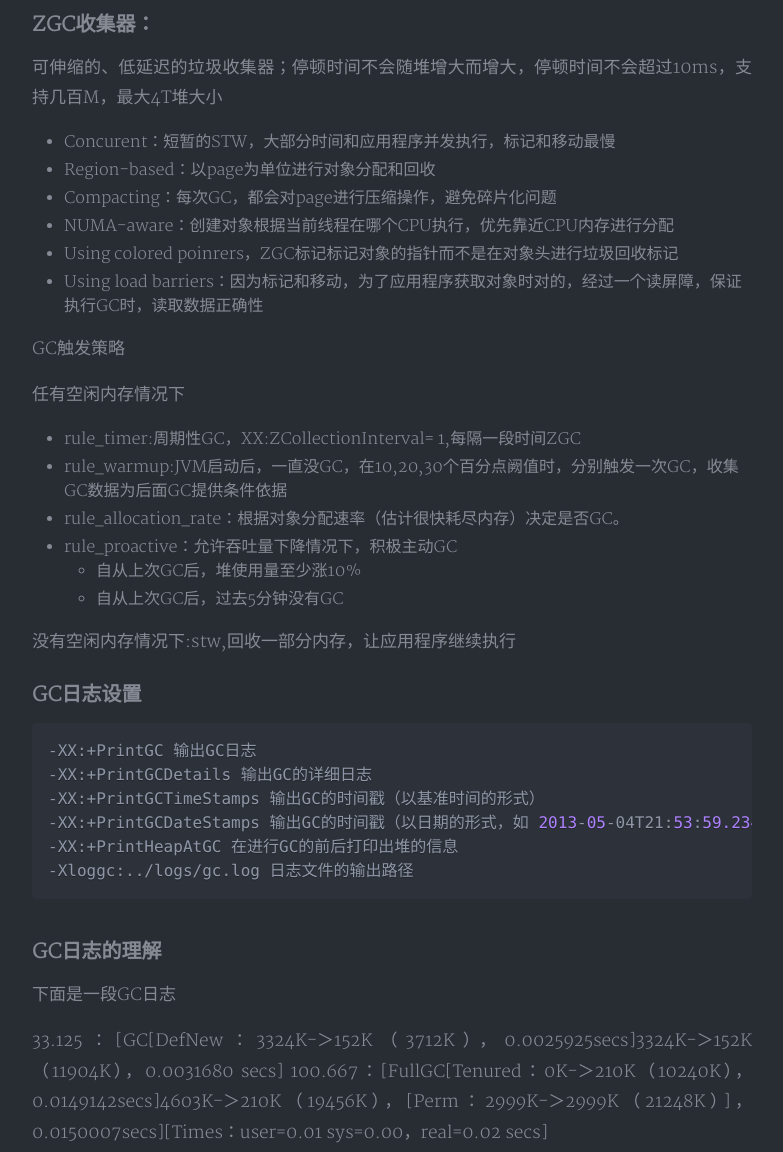
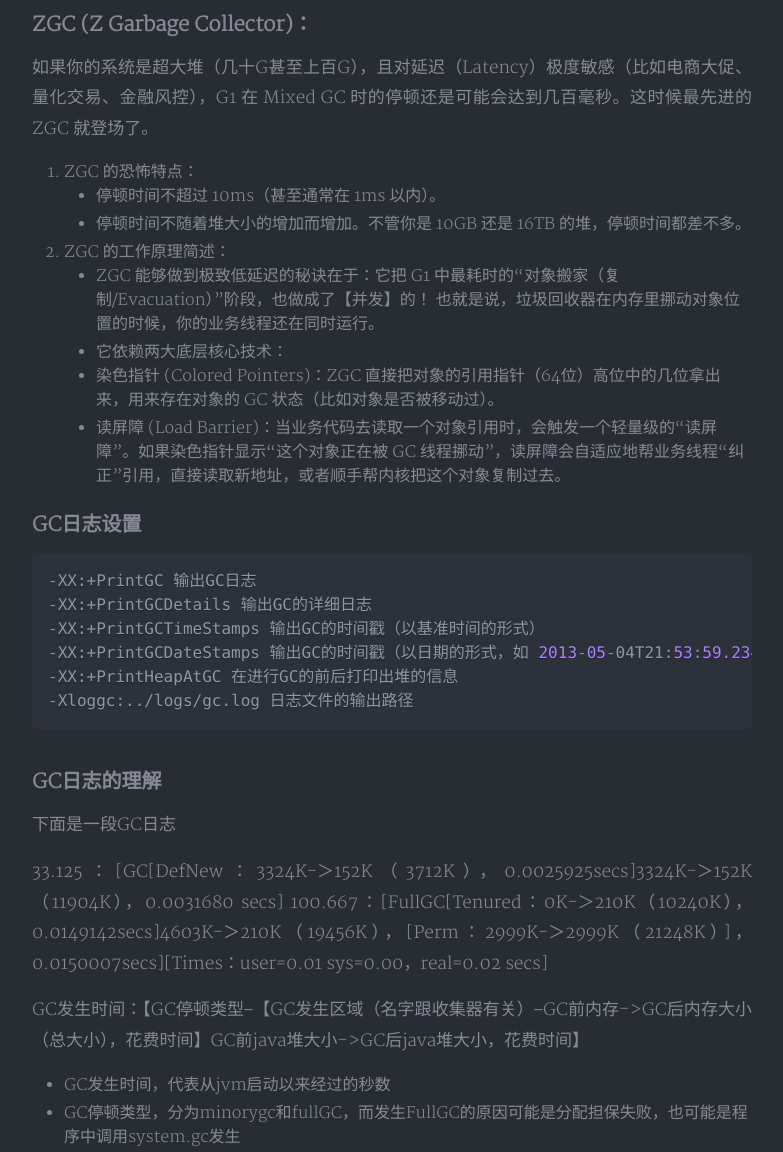
Before and after one commit to gobige/gobige.github.io, a Jekyll site: the page built from _posts/2018-03-08-jvm-memory-collect-gclog.md, in a window 1280 px wide and 1400 px high, scrolled down 4994 px. Shown: the part 248-1400 px from the top of the window, without its empty margins (248-1031 px from the left). Built offline with Jekyll 4.4.1, drawn with Linux system fonts in a browser that asks for light colours; nearby versions of some CDN libraries; a style sheet for code colours, icons or effects is not loaded.

Commit message:
Update 2018-03-08-jvm-memory-collect-gclog.md

```diff
--- a/_posts/2018-03-08-jvm-memory-collect-gclog.md
+++ b/_posts/2018-03-08-jvm-memory-collect-gclog.md
@@ -102,28 +102,18 @@ G1比较适合更可控、可预期的GC停顿周期；防止高并发下应用
 ![请输入图片地址](http://yatesblog.oss-cn-shenzhen.aliyuncs.com/img/2018-03-19-jvm/9.png)
 
 
-### ZGC收集器：
-可伸缩的、低延迟的垃圾收集器；停顿时间不会随堆增大而增大，停顿时间不会超过10ms，支持几百M，最大4T堆大小
+### ZGC (Z Garbage Collector)：
+如果你的系统是超大堆（几十G甚至上百G），且对延迟（Latency）极度敏感（比如电商大促、量化交易、金融风控），G1 在 Mixed GC 时的停顿还是可能会达到几百毫秒。这时候最先进的 ZGC 就登场了。
 
-- Concurent：短暂的STW，大部分时间和应用程序并发执行，标记和移动最慢
-- Region-based：以page为单位进行对象分配和回收
-- Compacting：每次GC，都会对page进行压缩操作，避免碎片化问题
-- NUMA-aware：创建对象根据当前线程在哪个CPU执行，优先靠近CPU内存进行分配
-- Using colored poinrers，ZGC标记标记对象的指针而不是在对象头进行垃圾回收标记
-- Using load barriers：因为标记和移动，为了应用程序获取对象时对的，经过一个读屏障，保证执行GC时，读取数据正确性
+1. ZGC 的恐怖特点：
+- 停顿时间不超过 10ms（甚至通常在 1ms 以内）。
+- 停顿时间不随着堆大小的增加而增加。不管你是 10GB 还是 16TB 的堆，停顿时间都差不多。
 
-GC触发策略
-
-任有空闲内存情况下
-
-- rule_timer:周期性GC，XX:ZCollectionInterval= 1,每隔一段时间ZGC
-- rule_warmup:JVM启动后，一直没GC，在10,20,30个百分点阙值时，分别触发一次GC，收集GC数据为后面GC提供条件依据
-- rule_allocation_rate：根据对象分配速率（估计很快耗尽内存）决定是否GC。
-- rule_proactive：允许吞吐量下降情况下，积极主动GC
-	- 自从上次GC后，堆使用量至少涨10%
-	- 自从上次GC后，过去5分钟没有GC
-
-没有空闲内存情况下:stw,回收一部分内存，让应用程序继续执行
+2. ZGC 的工作原理简述：
+- ZGC 能够做到极致低延迟的秘诀在于：它把 G1 中最耗时的“对象搬家（复制/Evacuation）”阶段，也做成了【并发】的！ 也就是说，垃圾回收器在内存里挪动对象位置的时候，你的业务线程还在同时运行。
+- 它依赖两大底层核心技术：
+	- 染色指针 (Colored Pointers)：ZGC 直接把对象的引用指针（64位）高位中的几位拿出来，用来存在对象的 GC 状态（比如对象是否被移动过）。
+	- 读屏障 (Load Barrier)：当业务代码去读取一个对象引用时，会触发一个轻量级的“读屏障”。如果染色指针显示“这个对象正在被 GC 线程挪动”，读屏障会自适应地帮业务线程“纠正”引用，直接读取新地址，或者顺手帮内核把这个对象复制过去。
 
 ### GC日志设置
 
```
